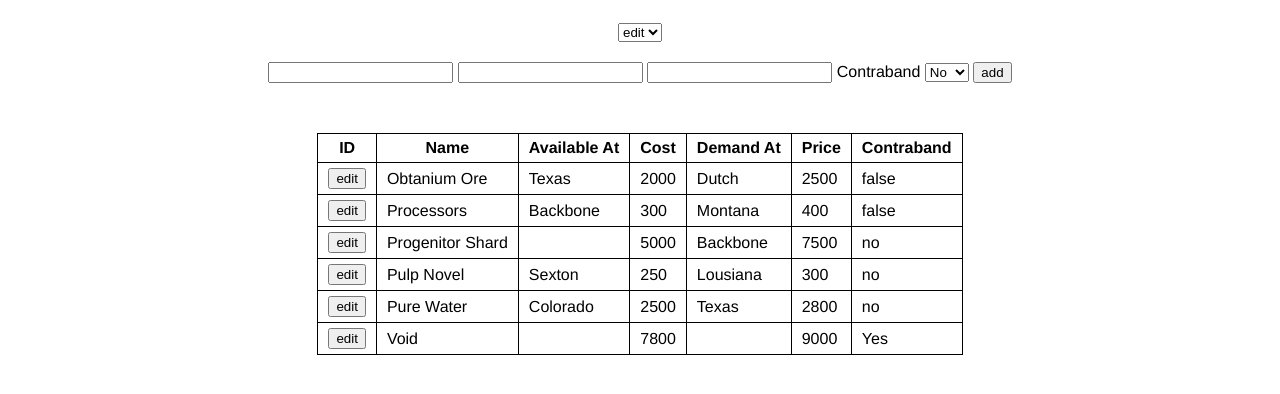
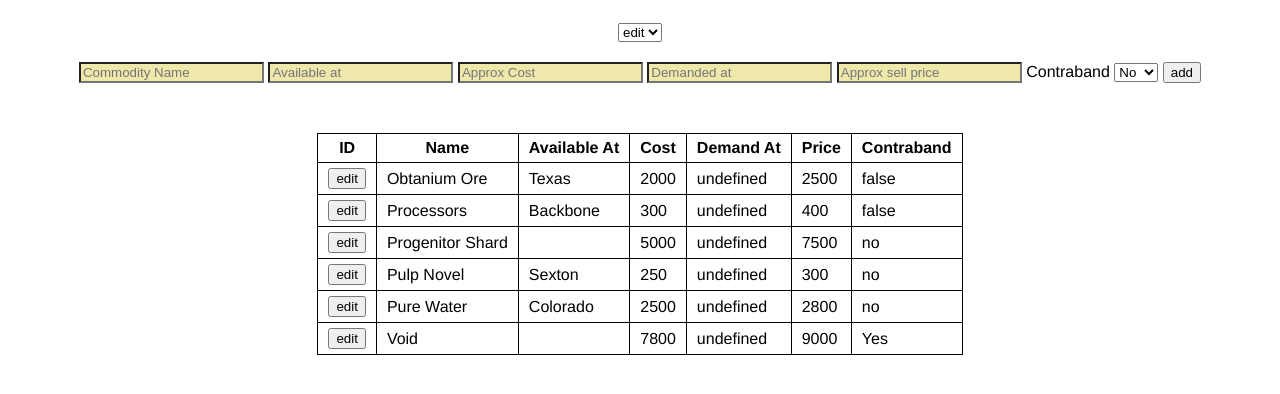
Before and after one commit to RichardCalata/rebelGalaxyEconomy, a plain HTML site: page index.html in a window 1280 px wide. Shown: the part 48-442 px from the top of the page. Drawn offline with Linux system fonts and the light colour scheme.

Commit message:
adjusted input form. changed some object property names

```diff
--- a/index.html
+++ b/index.html
@@ -26,11 +26,14 @@
         </form>
         <form class="pickerBottom" action="submit">
             <label for="goods-name"></label>
-                <input type="text" id="goods-name" >
+                <input type="text" id="goods-name" placeholder="Commodity Name">
             <label for="goods-sold"></label>
-                <input type="text" id="goods-sold" >
+                <input type="text" id="goods-sold" placeholder="Available at" >
+
+                <input type="text" id="buy-price" placeholder="Approx Cost">
             <label for="goods-bought"></label>
-                <input type="text" id="goods-bought" >
+                <input type="text" id="goods-bought" placeholder="Demanded at">
+                <input type="text" id="sell-price" placeholder="Approx sell price">
             <label for="goods-contraband">Contraband</label>
             <select name="contraband" id="goods-contraband">
                 <option value="No">No</option>
--- a/main.js
+++ b/main.js
@@ -26,13 +26,17 @@ function renderGoods(goods){
 function updateGoods(){
     var input = document.getElementById('goods-name');
     var input2 = document.getElementById('goods-sold');
-    var input3 = document.getElementById('goods-bought');
-    var input4 = document.getElementById('goods-contraband');
-    var newObj= {id:'',name:'',soldAt:'',cost:'',buyAt:'',price:'',contraband:''};
+    var input3 = document.getElementById('buy-price');
+    var input4 = document.getElementById('goods-bought');
+    var input5 = document.getElementById('buy-price');
+    var input6 = document.getElementById('goods-contraband');
+    var newObj= {id:'',name:'',soldAt:'',cost:'', availableAt: '',price:'',contraband:''};
     newObj.name = input.value;
     newObj.soldAt = input2.value;
-    newObj.buyAt = input3.value;
-    newObj.contraband = input4.value;
+    newObj.cost = input3.value;
+    newObj.buyAt = input4.value;
+    newObj.price = input5.value;
+    newObj.contraband = input6.value;
     goods.push(newObj)
     return goods
 }
@@ -60,13 +64,13 @@ function openModal(){
 
 var goods = [
 
-    {id: '', name:'Obtanium Ore', soldAt:'Texas', cost:'2000',  buyAt:'Dutch',price:'2500', contraband: false },
-    {id: '', name:'Processors', soldAt:'Backbone', cost: '300', buyAt:'Montana',price: '400', contraband: false},
-    {id: '', name:'Progenitor Shard', soldAt:'', cost: '5000',buyAt:'Backbone',price:'7500', contraband: 'no'},
-    {id: '', name:'Pulp Novel', soldAt:'Sexton',cost:'250', buyAt:'Lousiana',price:'300', contraband: 'no'},
-    {id: '', name:'Pure Water', soldAt:'Colorado',cost:'2500', buyAt:'Texas',price:'2800', contraband: 'no'},
+    {id: '', name:'Obtanium Ore', soldAt:'Texas', cost:'2000', availableAt: 'Dutch',price:'2500', contraband: false },
+    {id: '', name:'Processors', soldAt:'Backbone', cost: '300', availableAt: 'Montana',price: '400', contraband: false},
+    {id: '', name:'Progenitor Shard', soldAt:'', cost: '5000', availableAt: 'Backbone',price:'7500', contraband: 'no'},
+    {id: '', name:'Pulp Novel', soldAt:'Sexton',cost:'250', availableAt: 'Lousiana',price:'300', contraband: 'no'},
+    {id: '', name:'Pure Water', soldAt:'Colorado',cost:'2500', availableAt: 'Texas',price:'2800', contraband: 'no'},
 
-    {id: '', name:'Void', soldAt:'',cost:'7800', buyAt:'',price:'9000',contraband:'Yes'}
+    {id: '', name:'Void', soldAt:'',cost:'7800', availableAt: '',price:'9000',contraband:'Yes'}
 ];
 
 var tbody = document.querySelector('#goods');
--- a/styles.css
+++ b/styles.css
@@ -69,3 +69,7 @@ td, th {
     font-weight: bold;
     font-size: 28px;
 }
+
+input[type='text'], textarea {
+    background-color: palegoldenrod;
+}
```
